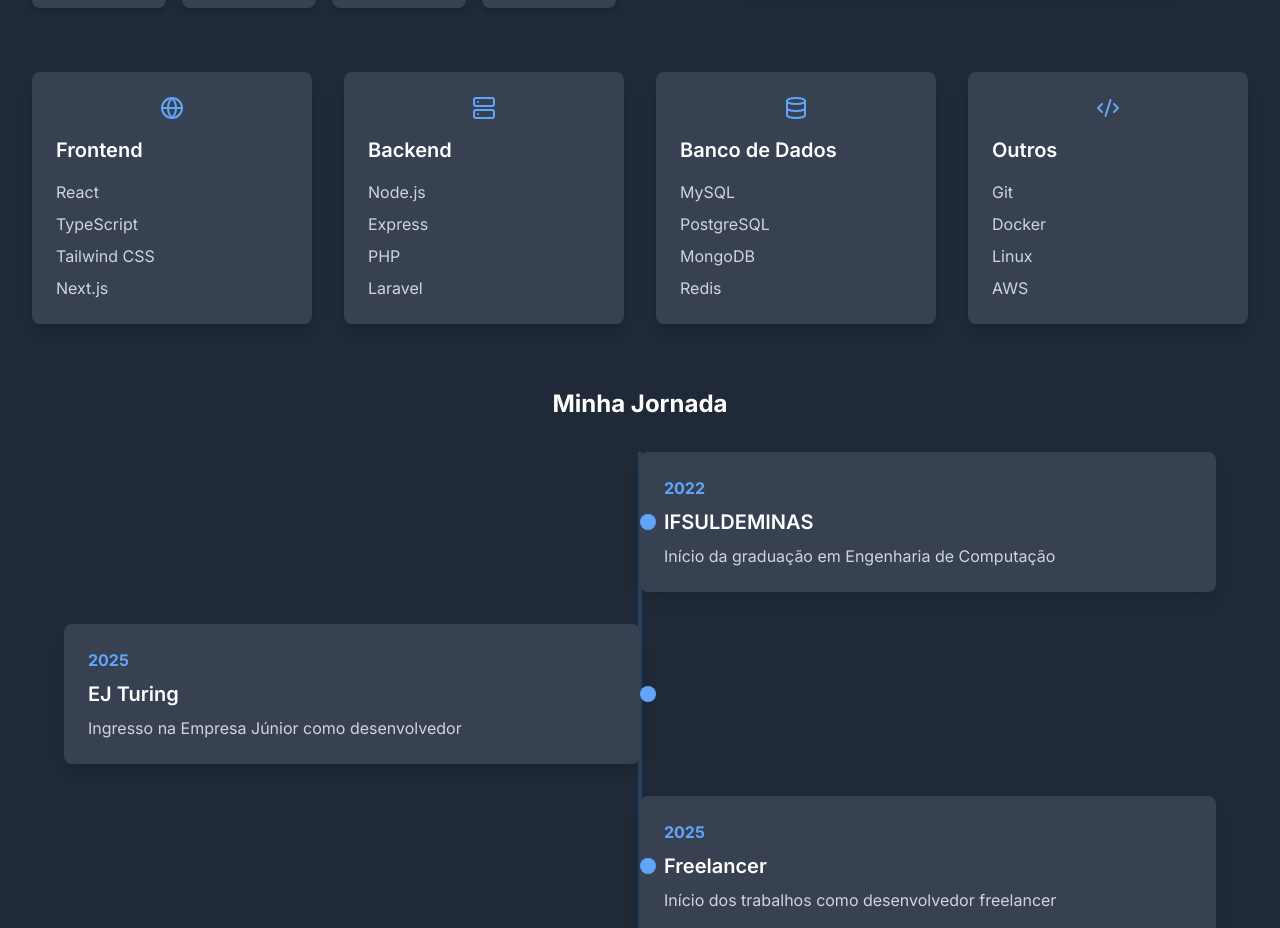
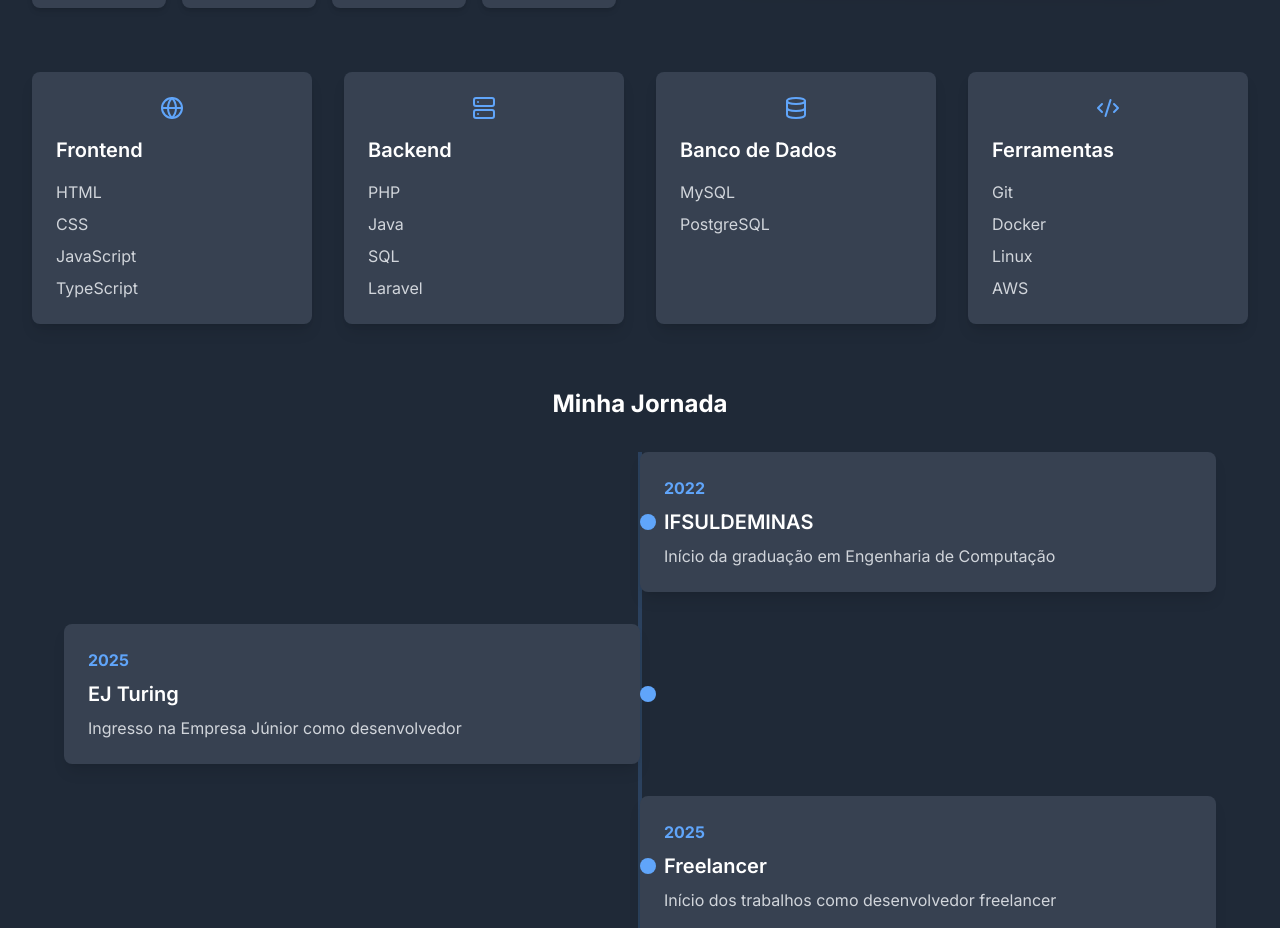
Before and after one commit to alessandro0augusto0/Portfolio, a React (Vite) app: page / in a window 1280 px wide. Shown: the part 1380-2308 px from the top of the page. Built offline with nearby package versions, Linux system fonts and the light colour scheme.

Commit message:
refresh about section and skills

```diff
--- a/src/components/About.tsx
+++ b/src/components/About.tsx
@@ -13,9 +13,9 @@ const About = () => {
   });
 
   const skills = [
-    { name: t('about.skills.frontend'), icon: <Globe className="w-6 h-6" />, items: ['React', 'TypeScript', 'Tailwind CSS', 'Next.js'] },
-    { name: t('about.skills.backend'), icon: <Server className="w-6 h-6" />, items: ['Node.js', 'Express', 'PHP', 'Laravel'] },
-    { name: t('about.skills.database'), icon: <Database className="w-6 h-6" />, items: ['MySQL', 'PostgreSQL', 'MongoDB', 'Redis'] },
+    { name: t('about.skills.frontend'), icon: <Globe className="w-6 h-6" />, items: ['HTML', 'CSS', 'JavaScript', 'TypeScript'] },
+    { name: t('about.skills.backend'), icon: <Server className="w-6 h-6" />, items: ['PHP', 'Java', 'SQL', 'Laravel'] },
+    { name: t('about.skills.database'), icon: <Database className="w-6 h-6" />, items: ['MySQL', 'PostgreSQL'] },
     { name: t('about.skills.others'), icon: <Code2 className="w-6 h-6" />, items: ['Git', 'Docker', 'Linux', 'AWS'] },
   ];
 
--- a/src/contexts/LanguageContext.tsx
+++ b/src/contexts/LanguageContext.tsx
@@ -28,7 +28,7 @@ const translations = {
     'about.skills.frontend': 'Frontend',
     'about.skills.backend': 'Backend',
     'about.skills.database': 'Banco de Dados',
-    'about.skills.others': 'Outros',
+    'about.skills.others': 'Ferramentas',
     'about.metrics.projects': 'Projetos Concluídos',
     'about.metrics.technologies': 'Tecnologias Dominadas',
     'about.metrics.clients': 'Clientes Atendidos',
```
